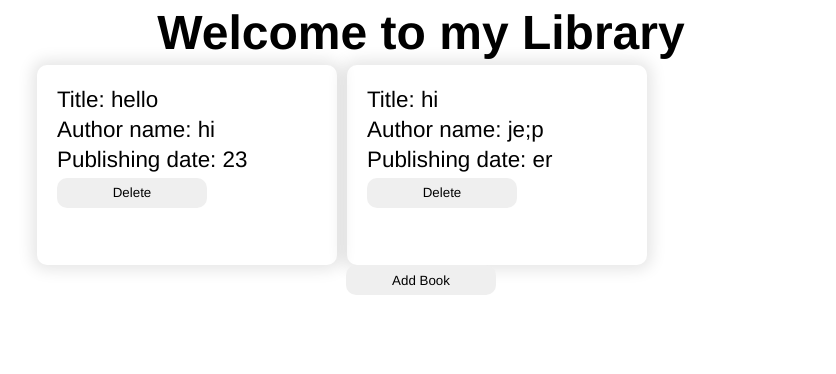
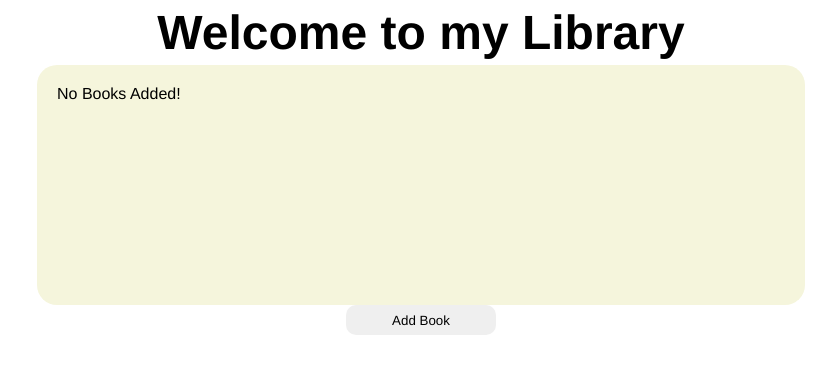
Before and after one commit to asim1734/odin-library, a plain HTML site: page index.html in a window 1280 px wide. Shown: the whole page, without its empty margins (219-1055 px from the left). Drawn offline with Linux system fonts and the light colour scheme.

Commit message:
Add extra styling

```diff
--- a/index.html
+++ b/index.html
@@ -9,7 +9,7 @@
 <body>
     <div class="container">
         <h1 class="header">Welcome to my Library</h1>
-        <div class="books-container"></div>
+        <div class="books-container">No Books Added!</div>
         <button id="show-dialog">Add Book</button>
     </div>
 
--- a/script.js
+++ b/script.js
@@ -6,8 +6,6 @@ const booksContainer = document.querySelector(".books-container");
 var bookID = 0;
 
 function init(){
-    addBookToLibrary("hello", "hi ", "23");
-    addBookToLibrary("hi", "je;p", "er");
     displayBooks();
     toggleDialog();
     handleUserInput();
@@ -20,8 +18,11 @@ function Book(title, authorName, publishingDate) {
 }
 
 function addBookToLibrary(title, authorName, publishingDate) {
-  const book = new Book(title, authorName, publishingDate);
-  myLibrary.push(book);
+    if(myLibrary.length == 0){
+        booksContainer.textContent = "";
+    }
+    const book = new Book(title, authorName, publishingDate);
+    myLibrary.push(book);
 }
 
 function displayBooks(){
@@ -91,6 +92,9 @@ function deleteCard(event){
             cards.splice(i,1);
         }
     }
+    if (cards.length == 0){
+        booksContainer.textContent = "No Books Added";
+    }
 
 }
 
--- a/style.css
+++ b/style.css
@@ -25,6 +25,7 @@
     font-size: 1.4rem;
     padding: 20px;
     border-radius: 10px;
+    background-color: white;
 }
 
 .books-container{
@@ -33,6 +34,9 @@
     grid-template-rows: repeat(auto-fit, 200px);
     gap: 10px;
     width: 60%;
+    background-color: beige;
+    padding: 20px;
+    border-radius: 20px;
 }
 
 dialog {
```
